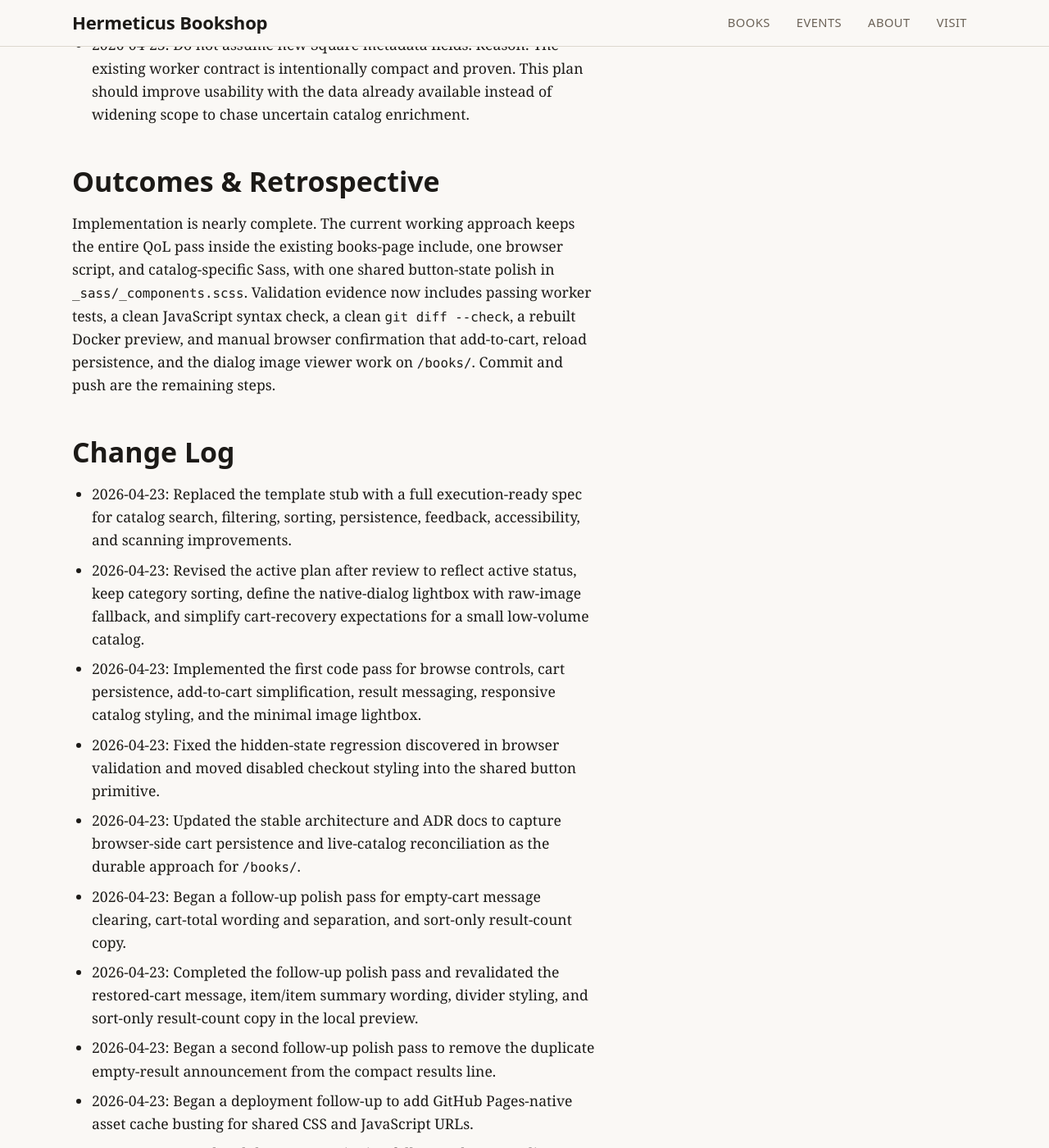
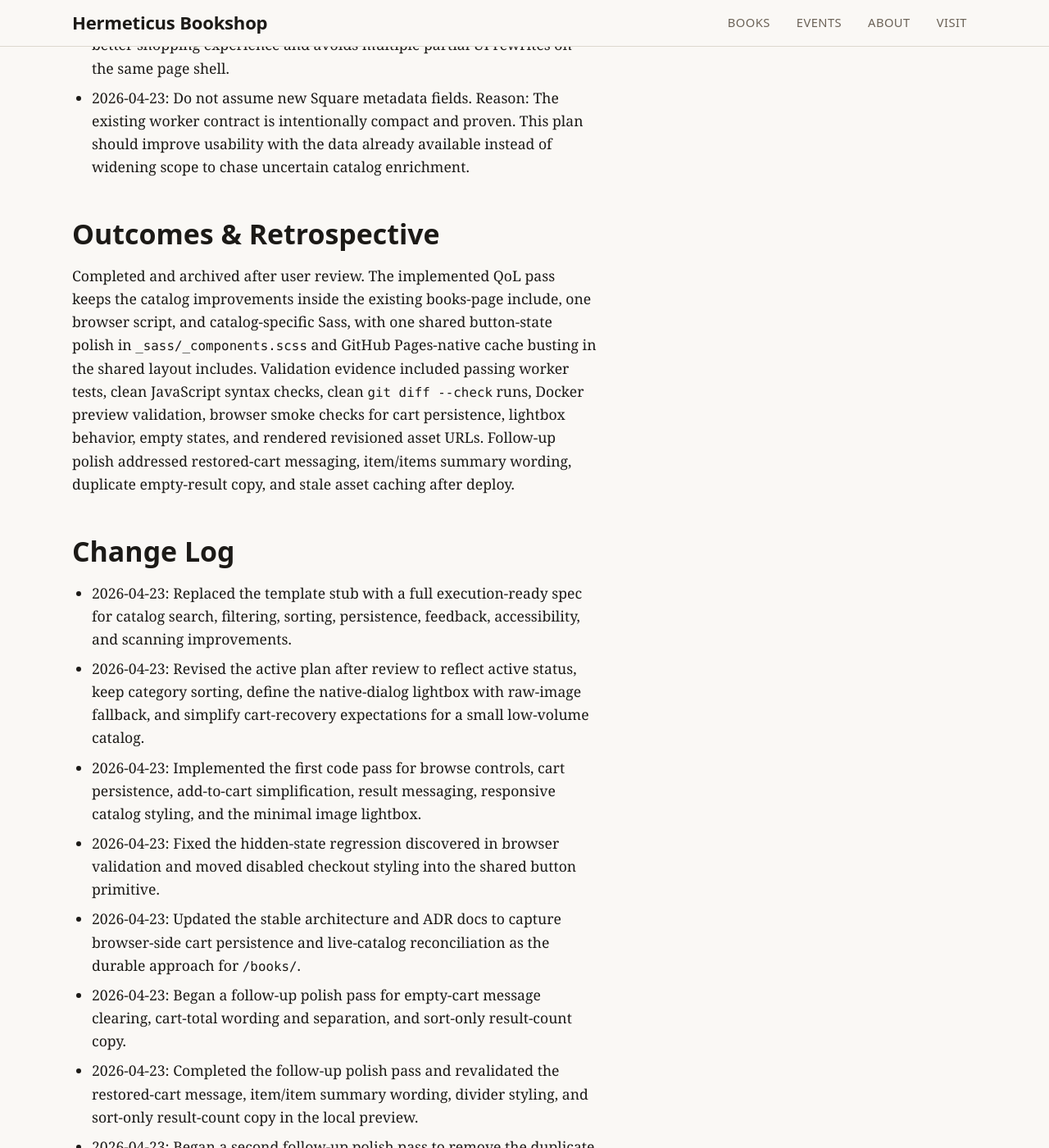
Before and after one commit to strangecode/hermeticus, a Jekyll site: the page built from plans/archive/P-002-catalog-qol-improvements.md, in a window 1280 px wide and 1400 px high, scrolled down 14590 px. Shown: the whole window at 82% size. Built offline with Jekyll 4.4.1, drawn with Linux system fonts in a browser that asks for light colours; our own code applies the rules of GitHub Pages for plain Markdown files; some of the changed text lies outside the part shown.

Commit message:
docs(plans): archive catalog QoL plan
Move P-002 into the plan archive after user review confirmed the work is
complete. Record the completion in the progress log and include the
current project instruction wording updates.

```diff
--- a/plans/active/P-002-catalog-qol-improvements.md
+++ b/plans/archive/P-002-catalog-qol-improvements.md
@@ -303,7 +303,8 @@
 - [x] Implemented lower-friction add-to-cart, clearer result and cart messaging, and native-dialog image lightbox behavior with anchor fallback.
 - [x] Ran worker tests, `node --check assets/js/main.js`, `git diff --check`, and Docker-based local validation at `http://127.0.0.1:4000/books/`.
 - [x] Updated durable docs in `docs/architecture.md` and `docs/decisions.md` for client-side cart persistence.
-- [ ] Committed and pushed the completed work to `main`.
+- [x] Committed and pushed the completed work to `main`.
+- [x] User reviewed the completed work and confirmed the plan can be archived.
 
 ## Surprises & Discoveries
 
@@ -329,7 +330,7 @@
 
 ## Outcomes & Retrospective
 
-Implementation is nearly complete. The current working approach keeps the entire QoL pass inside the existing books-page include, one browser script, and catalog-specific Sass, with one shared button-state polish in `_sass/_components.scss`. Validation evidence now includes passing worker tests, a clean JavaScript syntax check, a clean `git diff --check`, a rebuilt Docker preview, and manual browser confirmation that add-to-cart, reload persistence, and the dialog image viewer work on `/books/`. Commit and push are the remaining steps.
+Completed and archived after user review. The implemented QoL pass keeps the catalog improvements inside the existing books-page include, one browser script, and catalog-specific Sass, with one shared button-state polish in `_sass/_components.scss` and GitHub Pages-native cache busting in the shared layout includes. Validation evidence included passing worker tests, clean JavaScript syntax checks, clean `git diff --check` runs, Docker preview validation, browser smoke checks for cart persistence, lightbox behavior, empty states, and rendered revisioned asset URLs. Follow-up polish addressed restored-cart messaging, item/items summary wording, duplicate empty-result copy, and stale asset caching after deploy.
 
 ## Change Log
 
@@ -343,3 +344,4 @@
 - 2026-04-23: Began a second follow-up polish pass to remove the duplicate empty-result announcement from the compact results line.
 - 2026-04-23: Began a deployment follow-up to add GitHub Pages-native asset cache busting for shared CSS and JavaScript URLs.
 - 2026-04-23: Completed the asset-versioning follow-up by appending a shared revision token to CSS, JS, and favicon URLs, then verified the rendered HTML in the local preview.
+- 2026-04-23: User confirmed the plan is complete; moved `plans/active/P-002-catalog-qol-improvements.md` to `plans/archive/P-002-catalog-qol-improvements.md`.
```
Also changed, not shown: AGENTS.md (+2 -2 lines), plans/progress.md (+5 -0 lines).
